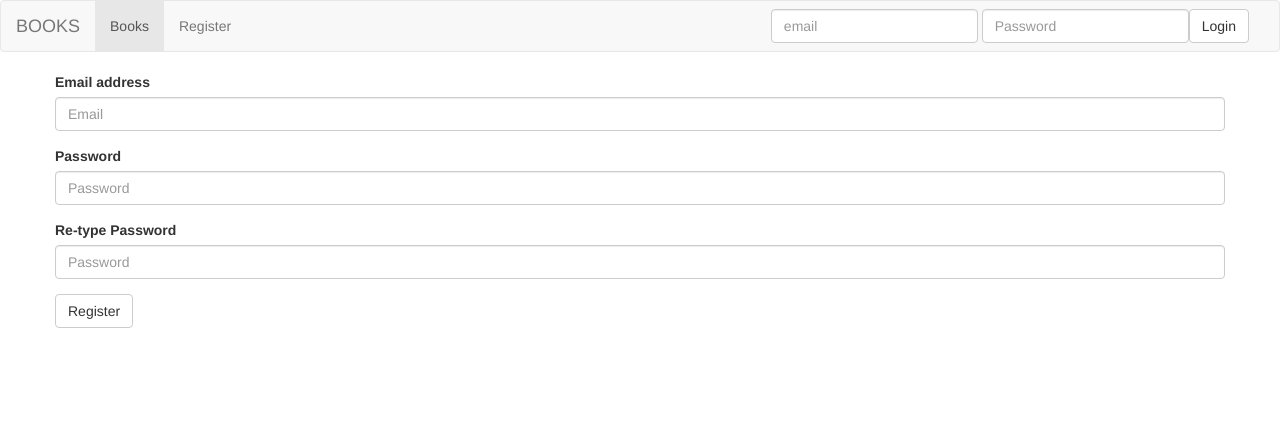
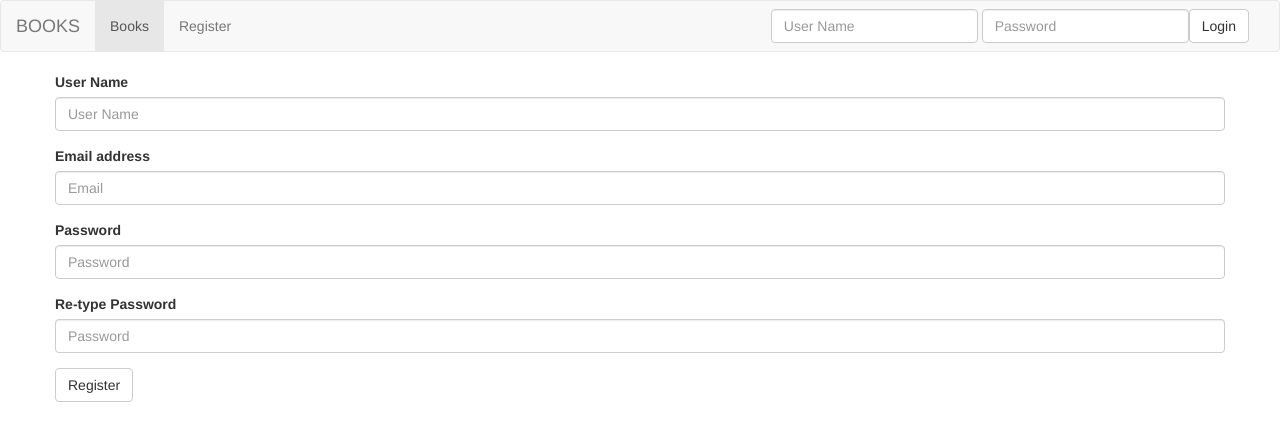
Before and after one commit to Miguelmargar/djangominibookproject, a Django app: page /accounts/register in a window 1280 px wide. Shown: the top 441 px of the page. Run offline with Django 3.2, Linux system fonts and the light colour scheme; some libraries are stand-ins or nearby versions.

Commit message:
registration working stated with login

```diff
--- a/accounts/forms.py
+++ b/accounts/forms.py
@@ -0,0 +1,43 @@
+from django import forms
+from django.contrib.auth.forms import UserCreationForm
+from django.contrib.auth.models import User
+from django.core.exceptions import ValidationError
+
+
+
+class UserRegistrationForm(UserCreationForm):
+    """
+    Used by the user to sign up with the website
+    """
+    password1 = forms.CharField(label='password1', widget=forms.PasswordInput)
+    password2 = forms.CharField(
+        label='password2',
+        widget=forms.PasswordInput
+    )
+
+    class Meta:
+        model = User
+        fields = ['username', 'email', 'password1', 'password2']
+
+    def clean_email(self):
+        email = self.cleaned_data.get('email')
+        username = self.cleaned_data.get('username')
+        if User.objects.filter(email=email).exclude(username=username):
+            raise forms.ValidationError(u'Email addresses must be unique.')
+        return email
+
+    def clean_password2(self):
+        password1 = self.cleaned_data.get('password1')
+        password2 = self.cleaned_data.get('password2')
+
+        if password1 != password2:
+            raise ValidationError("Passwords do not match")
+
+        return password2
+
+class UserLoginForm(forms.Form):
+    """
+    Used by the user to enter login credentials
+    """
+    username = forms.CharField()
+    password = forms.CharField(widget=forms.PasswordInput)
--- a/accounts/templates/accounts/register.html
+++ b/accounts/templates/accounts/register.html
@@ -2,18 +2,23 @@
 
 {% block content %}
 
-<form>
+<form method="POST">
+  {% csrf_token %}
   <div class="form-group">
-    <label for="exampleInputEmail1">Email address</label>
-    <input type="email" class="form-control" id="exampleInputEmail1" placeholder="Email">
+    <label for="username_id">User Name</label>
+    <input name="username" type="text" class="form-control" id="username_id" placeholder="User Name">
   </div>
   <div class="form-group">
-    <label for="exampleInputPassword1">Password</label>
-    <input type="password" class="form-control" id="exampleInputPassword1" placeholder="Password">
+    <label for="email_id">Email address</label>
+    <input name="email" type="email" class="form-control" id="email_id" placeholder="Email">
   </div>
   <div class="form-group">
-    <label for="exampleInputPassword2">Re-type Password</label>
-    <input type="password" class="form-control" id="exampleInputPassword2" placeholder="Password">
+    <label for="password1_id">Password</label>
+    <input name="password1" type="password" class="form-control" id="password1_id" placeholder="Password">
+  </div>
+  <div class="form-group">
+    <label for="password2_id">Re-type Password</label>
+    <input name="password2" type="password" class="form-control" id="password2_id" placeholder="Password">
   </div>
   <button type="submit" class="btn btn-default">Register</button>
 </form>
--- a/accounts/urls.py
+++ b/accounts/urls.py
@@ -1,6 +1,7 @@
 from django.conf.urls import url
-from accounts.views import register
+from accounts.views import register, profile
 
 urlpatterns = [
-    url(r'^register$', register, name="register")
-    ]
+    url(r'^register$', register, name="register"),
+    url(r'^profile$', profile, name="profile"),
+]
--- a/accounts/views.py
+++ b/accounts/views.py
@@ -1,5 +1,45 @@
 from django.shortcuts import render
+from django.shortcuts import redirect
+from django.contrib import auth
+from django.contrib.auth import authenticate
+from .forms import UserRegistrationForm, UserLoginForm
+from django.http import HttpResponse
 
 # Create your views here.
 def register(request):
-   return render(request, "accounts/register.html")
+    if request.method == "POST":
+        registration_form = UserRegistrationForm(request.POST)
+        if registration_form.is_valid():
+            registration_form.save()
+            user = authenticate(username = registration_form.cleaned_data["username"], password = registration_form.cleaned_data["password1"])
+            if user is not None:
+                auth.login(request, user)
+                return redirect("/")
+            else:
+                registration_form.add_error(None, "can't log in now, try later")
+
+    else:
+        registration_form = UserRegistrationForm()
+
+
+    return render(request, "accounts/register.html", {"form": registration_form})
+
+
+def login(request):
+    if request.method == "POST":
+        login_form = UserLoginForm(request.POST)
+        if login_form.is_valid():
+            user = authenticate(username = login_form.cleaned_data["userlog"], password = login_form.cleaned_data["passlog"])
+
+            if user is not None:
+                auth.login(request, user)
+                return redirect("/")
+            else:
+                login_form.add_error(None, "your username or password are incorrect")
+    else:
+        login_form = UserLoginForm()
+
+    return render(request, "accounts/profile.html", {"form": login_form})
+
+def profile(request):
+    return render(request, "accounts/profile.html")
--- a/templates/base.html
+++ b/templates/base.html
@@ -30,9 +30,10 @@
       </ul>
       <form class="navbar-form navbar-right">
         <div class="form-group">
-          <input type="email" class="form-control" placeholder="email">
+          {% csrf_token %}
+          <input name="userlog" type="text" class="form-control" placeholder="User Name">
         </div>
-        <input type="password" class="form-control" placeholder="Password">
+        <input name="passlog" type="password" class="form-control" placeholder="Password">
         <button type="submit" class="btn btn-default pull-right">Login</button>
       </form>
     </div><!-- /.navbar-collapse -->
```
Also changed, not shown: accounts/templates/accounts/profile.html (added, +8 -0 lines), djangobooks/settings.py (+11 -0 lines).
